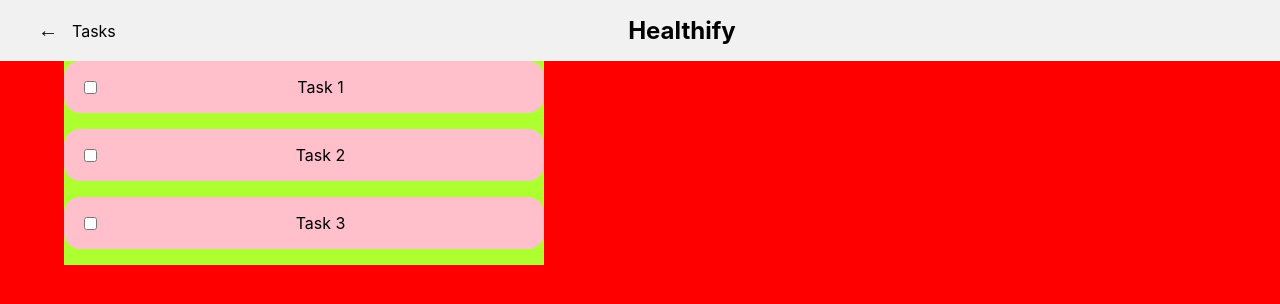
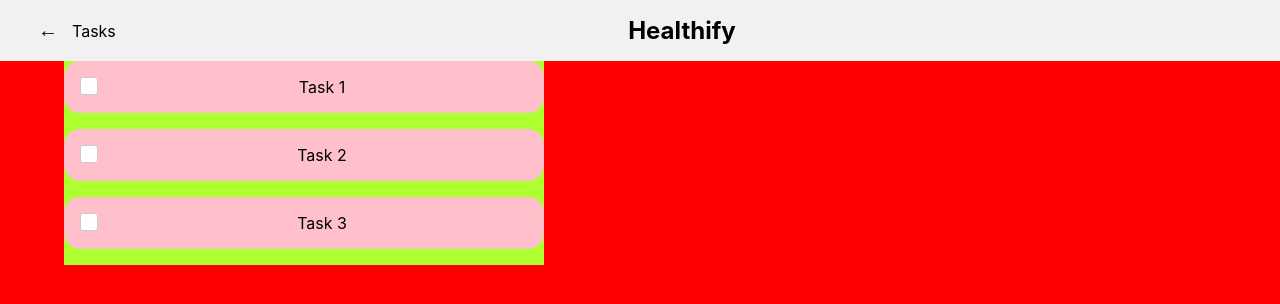
Before and after one commit to Rishik-Yechuri/hackaxxessreal, a React (Create React App) app: page / in a window 1280 px wide. Shown: the top 304 px of the page. Built offline with nearby package versions, Linux system fonts and the light colour scheme.

Commit message:
pleaseplease please

```diff
--- a/src/Card.css
+++ b/src/Card.css
@@ -18,3 +18,50 @@
     width: 100%;
     box-sizing: border-box;
 }
+.checkbox-container {
+    display: inline-block;
+    position: relative;
+    width: 1.25em;
+    height: 1.25em;
+    margin-right: 1rem;
+}
+
+.checkbox {
+    display: none;
+}
+
+.custom-checkbox {
+    position: absolute;
+    top: 0;
+    left: 0;
+    width: 1em;
+    height: 1em;
+    background-color: white;
+    border: 1px solid #ccc;
+    border-radius: 3px;
+}
+
+.custom-checkbox:after {
+    content: "";
+    position: absolute;
+    display: none;
+}
+
+.checkbox-container input:checked ~ .custom-checkbox:after {
+    display: block;
+}
+
+.custom-checkbox:after {
+    left: 0.3em;
+    top: 0.08em;
+    width: 0.24em;
+    height: 0.6em;
+    border: solid white;
+    border-width: 0 0.125em 0.125em 0;
+    transform: rotate(45deg);
+}
+
+.checkbox-container input:checked ~ .custom-checkbox {
+    background-color: #7C72A2;
+    background-color: #7C72A2;
+}
--- a/src/Card.js
+++ b/src/Card.js
@@ -2,22 +2,46 @@
 import './Card.css';
 
 const Card = ({ initialText }) => {
+    const [isChecked, setIsChecked] = useState(false);
     const [text, setText] = useState(initialText);
-    const [isChecked, setIsChecked] = useState(false);
 
     const handleCheckboxChange = () => {
         setIsChecked(!isChecked);
+        let meditationArr = ["Do 5 mins of deep breathing exercises", "Color or draw mindfully for at least 15 minutes", "Listen to a new song on Spotify to lift your mood", "Take a nap for at least one hour today", "Do 10 minutes of yoga in the morning or before sleeping"];
+        let cardioArr = ["Go on a walk in an nearby park", "Run one mile today", "Try a new dance workout on YouTube", "Play any sport outside for at least 30 minutes", "Stretch for 10 minutes before bed"];
+        let journalingArr = ["Write down 3 good things you've achieved yesterday", "Write down your current thoughts on a sheet of paper", "Create a to-do list for today", "Create a schedule for this week and include important activities/events to stay organized", "Make a list of things you are thankful for"];
+        let connectedArr = ["Call/text an old friend that you haven't been in contact with recently", "Call your parents/guardians to tell them how much you appreicate them!", "Check-in with a friend and ask how they're doing", "Start small talk with a neighbor/stranger", "Make plans to go out with a friend"];
+        var inGroup = 0;
+        if (meditationArr.includes(text)) {
+            // The text is in meditationArr
+            inGroup = 1;
+        } else if (cardioArr.includes(text)) {
+            // The text is in cardioArr
+            inGroup = 2;
+        } else if (journalingArr.includes(text)) {
+            // The text is in journalingArr
+            inGroup = 3;
+        } else if (connectedArr.includes(text)) {
+            // The text is in connectedArr
+            inGroup = 4;
+        } else {
+            alert("NOT IN, PANIC NOW PANIC NOW")
+            // The text is not in any of the arrays
+        }
     };
 
     return (
         <div className="card">
-            <input
-                type="checkbox"
-                checked={isChecked}
-                onChange={handleCheckboxChange}
-            />
-            <span className="card-text">{text}</span> {/* Update this line */}
-
+            <label className="checkbox-container">
+                <input
+                    className="checkbox"
+                    type="checkbox"
+                    checked={isChecked}
+                    onChange={handleCheckboxChange}
+                />
+                <span className="custom-checkbox"></span>
+            </label>
+            <span className="card-text">{text}</span>
         </div>
     );
 };
--- a/src/TaskScreen.css
+++ b/src/TaskScreen.css
@@ -52,7 +52,7 @@
 }
 
 /* Responsive design */
-@media (max-width: 480px) {
+@media (max-width: 30em) {
     :root {
         --topDiv-padding: 0.5rem 1rem;
         --backButton-font-size: 1rem;
@@ -60,6 +60,7 @@
         --brandName-font-size: 1.25rem;
     }
     #otherStuff{
-        margin-left: 3em;
+        margin-left: 0.5em;
+        margin-right: 0.5em;
     }
 }
```
